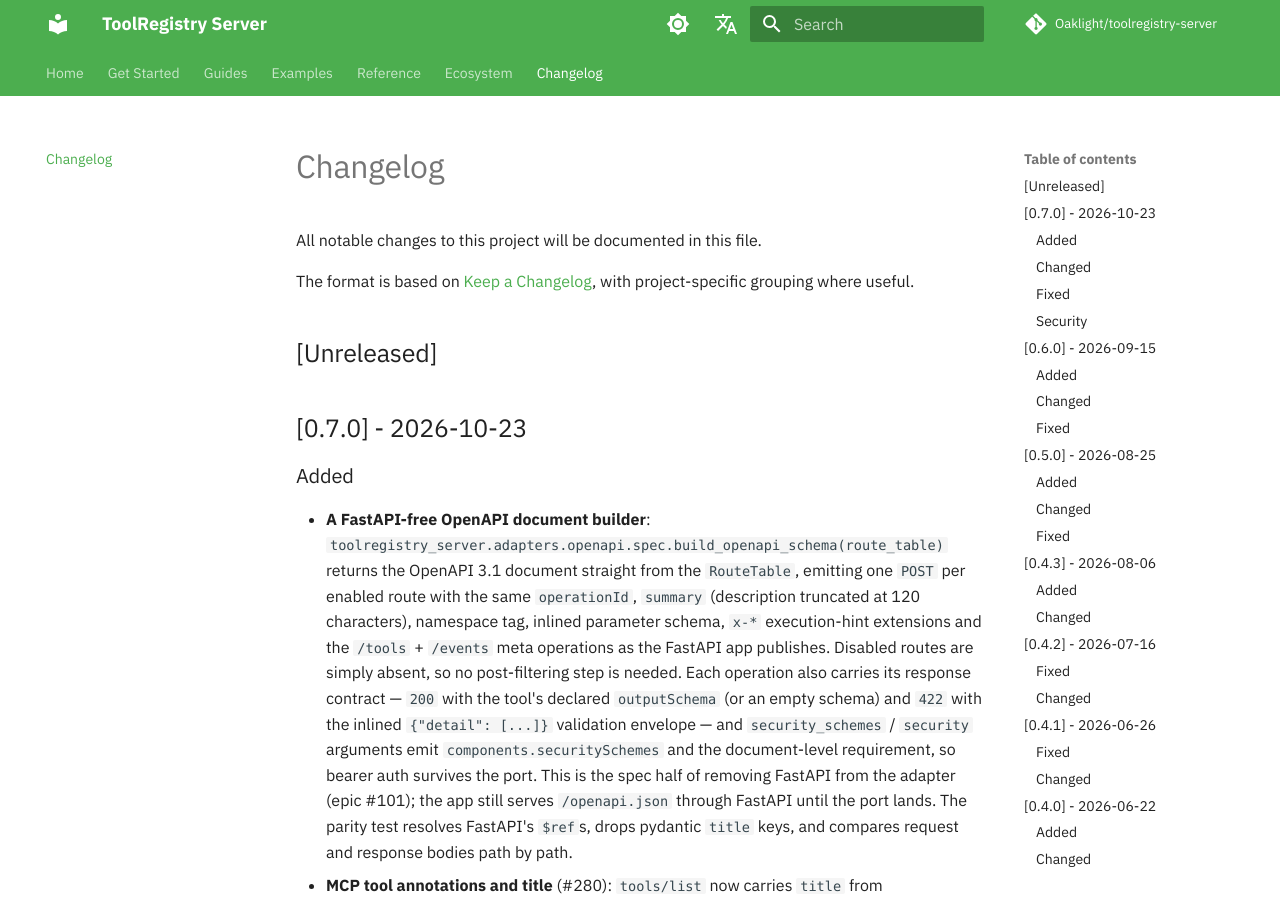
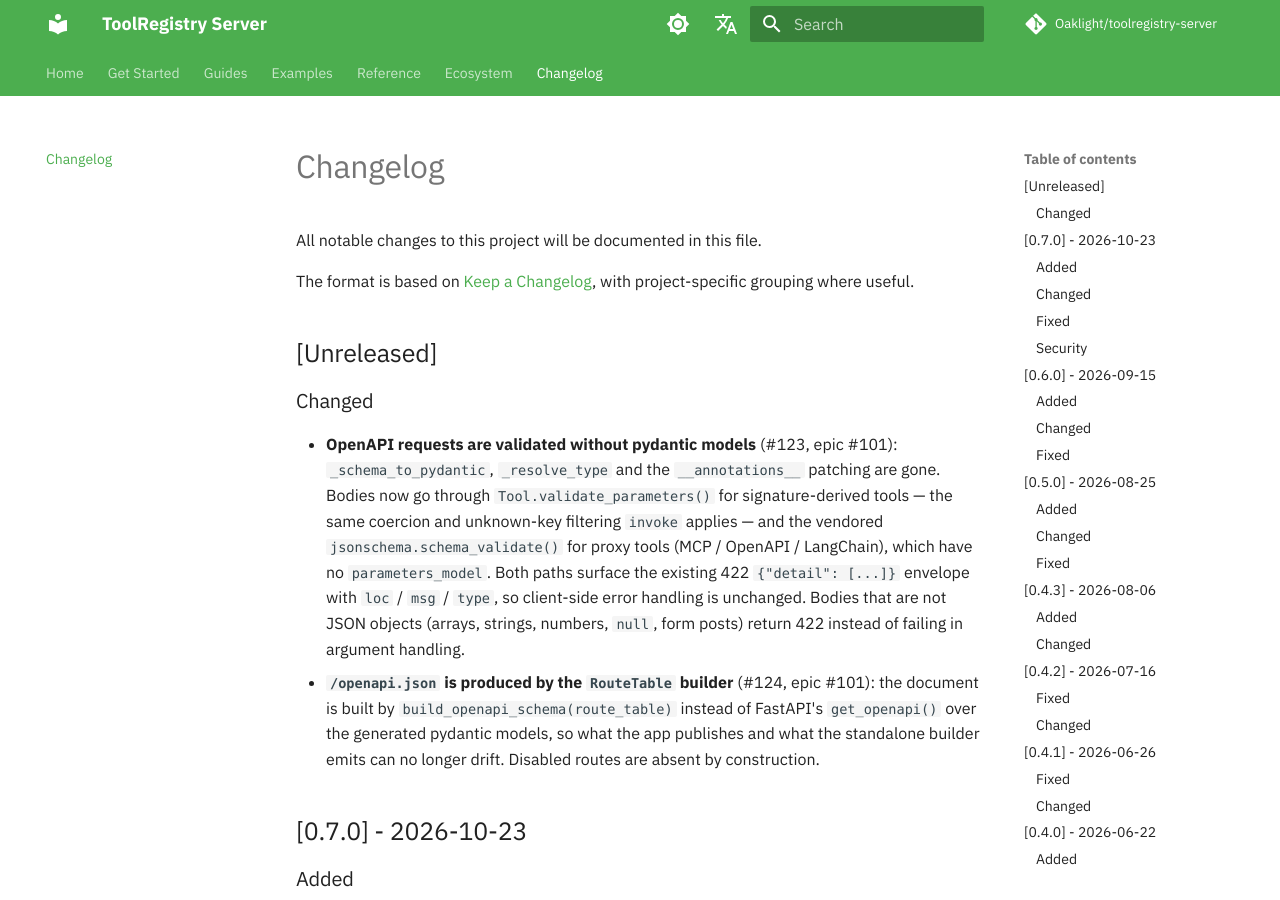
Before and after one commit to Oaklight/toolregistry-server, an MkDocs documentation site: the page built from docs/changelog.md, in a window 1280 px wide and 900 px high. Built offline with MkDocs 1.6.1 and Material for MkDocs 9.7.7, drawn with Linux system fonts in a browser that asks for light colours; some web fonts are replaced; comment, search, counter and statistics services are not loaded.

Commit message:
docs(changelog): record the pydantic-free OpenAPI validation (#123) and spec wiring (#124)

```diff
--- a/docs/changelog.md
+++ b/docs/changelog.md
@@ -5,6 +5,11 @@ All notable changes to this project will be documented in this file.
 The format is based on [Keep a Changelog](https://keepachangelog.com/en/1.1.0/), with project-specific grouping where useful.
 
 ## [Unreleased]
+
+### Changed
+
+- **OpenAPI requests are validated without pydantic models** (#123, epic #101): `_schema_to_pydantic`, `_resolve_type` and the `__annotations__` patching are gone. Bodies now go through `Tool.validate_parameters()` for signature-derived tools — the same coercion and unknown-key filtering `invoke` applies — and the vendored `jsonschema.schema_validate()` for proxy tools (MCP / OpenAPI / LangChain), which have no `parameters_model`. Both paths surface the existing 422 `{"detail": [...]}` envelope with `loc` / `msg` / `type`, so client-side error handling is unchanged. Bodies that are not JSON objects (arrays, strings, numbers, `null`, form posts) return 422 instead of failing in argument handling.
+- **`/openapi.json` is produced by the `RouteTable` builder** (#124, epic #101): the document is built by `build_openapi_schema(route_table)` instead of FastAPI's `get_openapi()` over the generated pydantic models, so what the app publishes and what the standalone builder emits can no longer drift. Disabled routes are absent by construction.
 
 ## [0.7.0] - 2026-10-23
 
```
